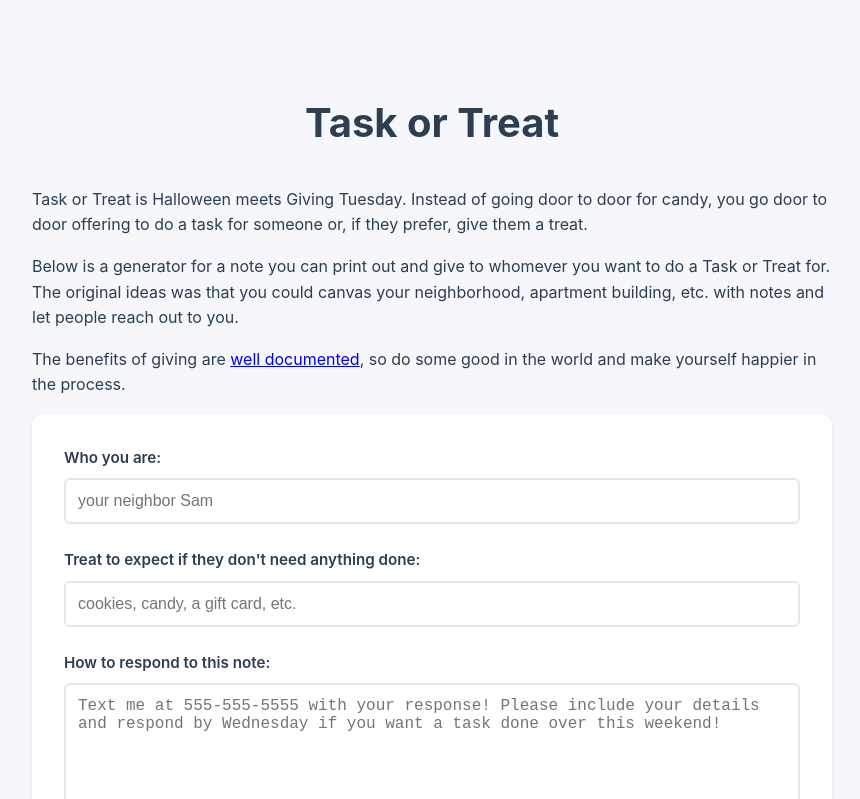
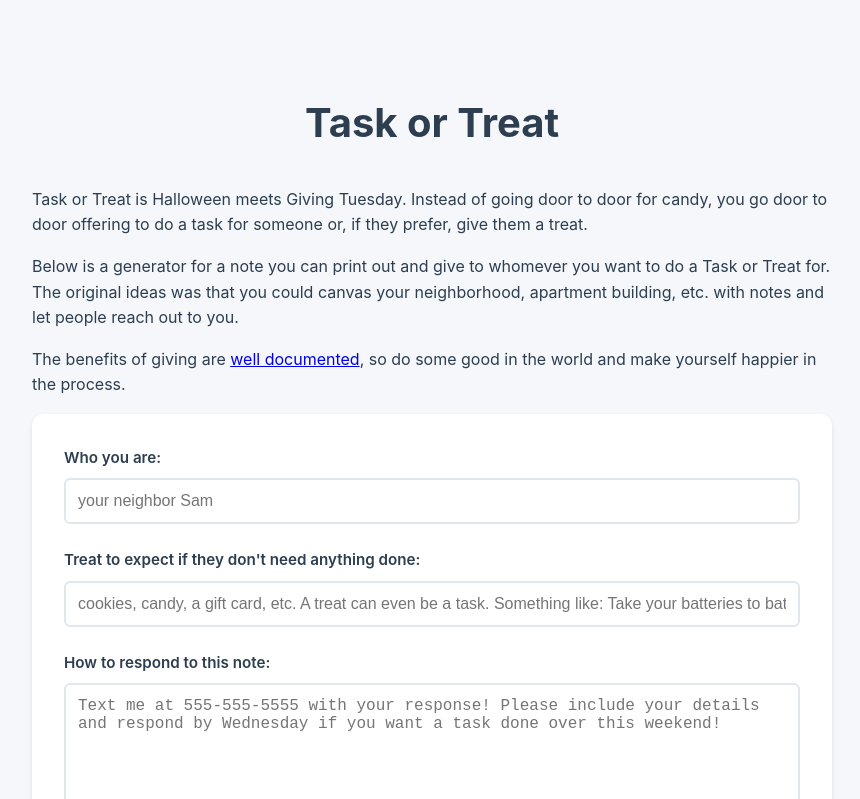
Before and after one commit to taskortreat/taskortreat.github.io, a React (Vite) app: page / in a window 1280 px wide. Shown: the top 799 px of the page, without its empty margins (208-1068 px from the left). Built offline with nearby package versions, Linux system fonts and the light colour scheme; what @react-pdf/renderer would draw is missing.

Commit message:
Update DocumentGenerator.jsx
Add task as treat idea

```diff
--- a/src/components/DocumentGenerator.jsx
+++ b/src/components/DocumentGenerator.jsx
@@ -62,7 +62,7 @@ function DocumentGenerator() {
             value={formData.treat}
             onChange={handleChange}
             required
-            placeholder="cookies, candy, a gift card, etc."
+            placeholder="cookies, candy, a gift card, etc. A treat can even be a task. Something like: Take your batteries to battery recycling."
           />
         </div>
         <div>
```
